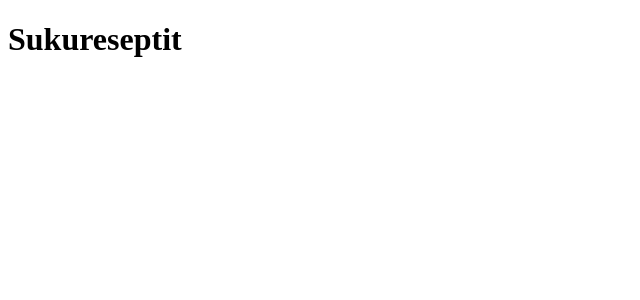
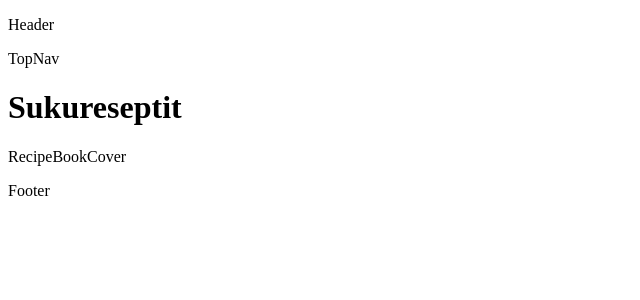
Before and after one commit to samporapeli/sukureseptit, a React (Create React App) app in the folder client/: page / in a window 1280 px wide. Shown: the top 300 px of the page, without its empty margins (0-640 px from the left). Built offline with nearby package versions, Linux system fonts and the light colour scheme.

Commit message:
Add components and creation script

```diff
--- a/client/src/App.js
+++ b/client/src/App.js
@@ -1,10 +1,18 @@
 import React from 'react'
+import Header from './components/Header'
+import Footer from './components/Footer'
+import RecipeBookCover from './components/RecipeBookCover'
 
 const App = () => {
   return (
-    <div>
-      <h1>Sukureseptit</h1>
-    </div>
+    <>
+      <Header />
+      <div>
+        <h1>Sukureseptit</h1>
+        <RecipeBookCover />
+      </div>
+      <Footer />
+    </>
   )
 }
 
--- /dev/null
+++ b/client/src/components/Footer.js
@@ -0,0 +1,11 @@
+import React from 'react'
+
+const Footer = () => {
+  return (
+    <>
+      <p>Footer</p>
+    </>
+  )
+}
+
+export default Footer
--- /dev/null
+++ b/client/src/components/Header.js
@@ -0,0 +1,13 @@
+import React from 'react'
+import TopNav from './TopNav'
+
+const Header = () => {
+  return (
+    <>
+      <p>Header</p>
+      <TopNav />
+    </>
+  )
+}
+
+export default Header
--- /dev/null
+++ b/client/src/components/RecipeBookCover.js
@@ -0,0 +1,11 @@
+import React from 'react'
+
+const RecipeBookCover = () => {
+  return (
+    <>
+      <p>RecipeBookCover</p>
+    </>
+  )
+}
+
+export default RecipeBookCover
--- /dev/null
+++ b/client/src/components/TopNav.js
@@ -0,0 +1,11 @@
+import React from 'react'
+
+const TopNav = () => {
+  return (
+    <>
+      <p>TopNav</p>
+    </>
+  )
+}
+
+export default TopNav
```
Also changed, not shown: 2 other files (tests, documents, lock files or other folders).
